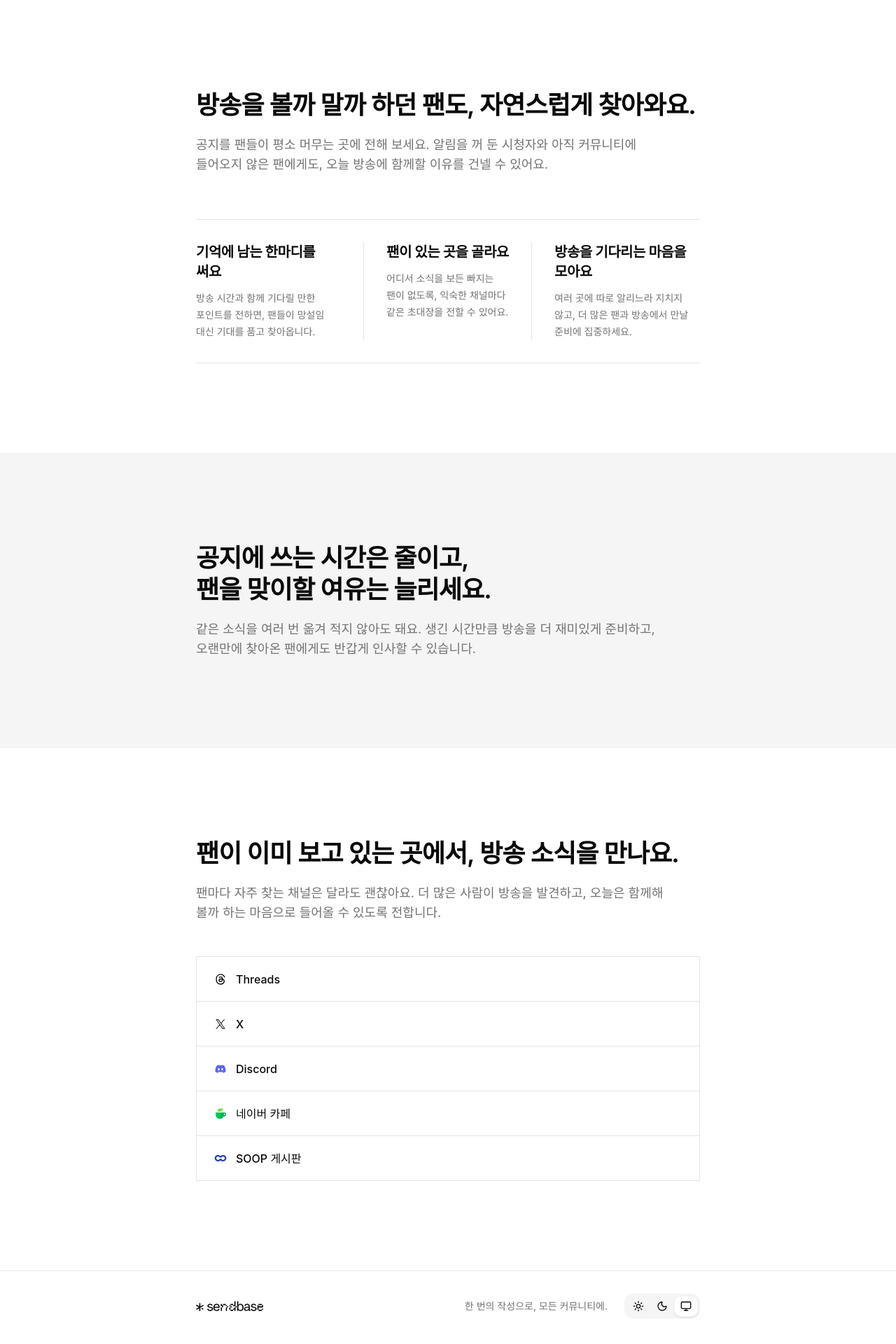
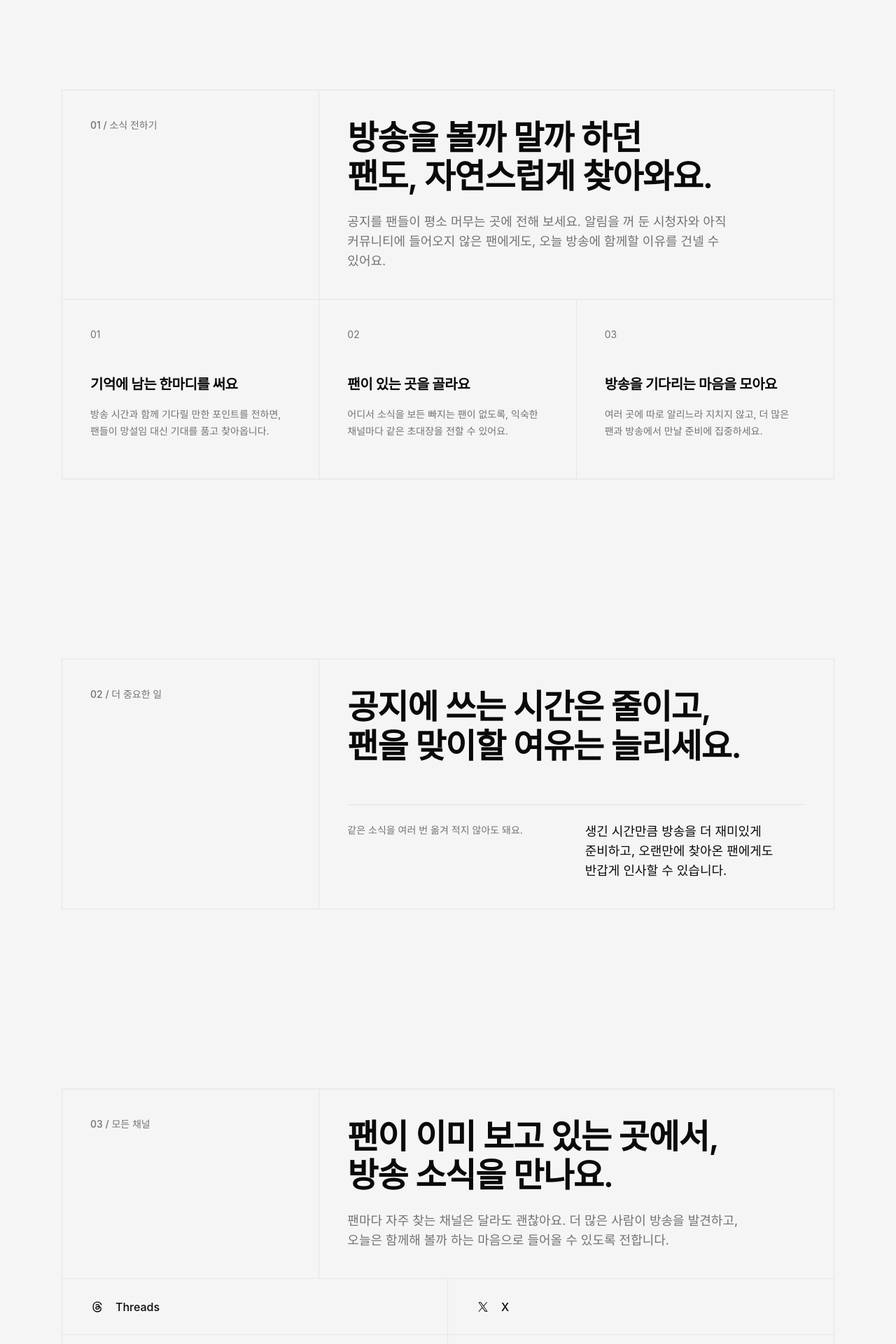
Before and after one commit to workbase/sendbase, a Next.js app: page / in a window 1280 px wide. Shown: the part 800-2720 px from the top of the page at 70% size. Built offline with nearby package versions, Linux system fonts and the light colour scheme; a web font is replaced by a local one.

Commit message:
cta 버튼 추가

```diff
--- a/app/page.tsx
+++ b/app/page.tsx
@@ -1,5 +1,6 @@
 import { PlatformLogo } from "@/components/logos/platform-logo"
 import { BrowserSupportGate } from "@/components/landing/browser-support-gate"
+import { FloatingCta } from "@/components/landing/floating-cta"
 import { SendbaseLogo } from "@/components/logos/sendbase-logo"
 import { ThemeSelector } from "@/components/settings/theme-selector"
 import { PostEditor } from "@/components/workspace/post-editor"
@@ -64,12 +65,14 @@
 
 export default function LandingPage() {
   return (
-    <main>
+    <main className="bg-muted">
       <BrowserSupportGate />
       <div className="fixed top-5 left-5 z-20 text-foreground">
         <SendbaseLogo className="h-auto w-32" />
       </div>
+      <FloatingCta />
       <section
+        id="landing-hero"
         aria-labelledby="landing-title"
         className="relative h-svh overflow-hidden bg-muted"
       >
@@ -94,31 +97,43 @@
 
       <section
         aria-labelledby="how-it-works"
-        className="bg-background py-24 sm:py-32"
+        className="bg-muted py-24 sm:py-32"
       >
-        <div className="mx-auto w-full max-w-3xl px-4 sm:px-6">
+        <div className="mx-auto w-full max-w-6xl px-4 sm:px-6">
+          <div className="border-x border-y">
+            <div className="grid sm:grid-cols-12">
+              <div className="border-b p-6 sm:col-span-4 sm:border-r sm:border-b-0 sm:p-10">
+                <p className="text-sm font-medium text-muted-foreground">01 / 소식 전하기</p>
+              </div>
+              <div className="p-6 sm:col-span-8 sm:p-10">
                 <h2
                   id="how-it-works"
-            className="max-w-3xl text-2xl leading-tight font-semibold tracking-tight text-balance sm:text-4xl"
+                  className="max-w-2xl text-3xl leading-[1.15] font-semibold tracking-tight text-balance sm:text-5xl"
                 >
                   방송을 볼까 말까 하던 팬도, 자연스럽게 찾아와요.
                 </h2>
-          <p className="mt-5 max-w-2xl text-base leading-7 text-muted-foreground sm:text-lg">
+                <p className="mt-6 max-w-xl text-base leading-7 text-muted-foreground sm:text-lg">
                   공지를 팬들이 평소 머무는 곳에 전해 보세요. 알림을 꺼 둔 시청자와
                   아직 커뮤니티에 들어오지 않은 팬에게도, 오늘 방송에 함께할 이유를
                   건넬 수 있어요.
                 </p>
+              </div>
+            </div>
+          </div>
 
-          <ol className="mt-16 grid gap-8 border-y py-8 sm:grid-cols-3 sm:gap-0">
+          <ol className="grid border-x border-b sm:grid-cols-3">
             <FlowStep
+              number="01"
               title="기억에 남는 한마디를 써요"
               description="방송 시간과 함께 기다릴 만한 포인트를 전하면, 팬들이 망설임 대신 기대를 품고 찾아옵니다."
             />
             <FlowStep
+              number="02"
               title="팬이 있는 곳을 골라요"
               description="어디서 소식을 보든 빠지는 팬이 없도록, 익숙한 채널마다 같은 초대장을 전할 수 있어요."
             />
             <FlowStep
+              number="03"
               title="방송을 기다리는 마음을 모아요"
               description="여러 곳에 따로 알리느라 지치지 않고, 더 많은 팬과 방송에서 만날 준비에 집중하세요."
             />
@@ -130,40 +145,58 @@
         aria-labelledby="focus-title"
         className="bg-muted py-24 sm:py-32"
       >
-        <div className="mx-auto w-full max-w-3xl px-4 sm:px-6">
+        <div className="mx-auto w-full max-w-6xl px-4 sm:px-6">
+          <div className="grid border-x border-y sm:grid-cols-12">
+            <div className="border-b p-6 sm:col-span-4 sm:border-r sm:border-b-0 sm:p-10">
+              <p className="text-sm font-medium text-muted-foreground">02 / 더 중요한 일</p>
+            </div>
+            <div className="p-6 sm:col-span-8 sm:p-10">
               <h2
                 id="focus-title"
-            className="max-w-3xl text-2xl leading-tight font-semibold tracking-tight text-balance sm:text-4xl"
+                className="max-w-3xl text-3xl leading-[1.15] font-semibold tracking-tight text-balance sm:text-5xl"
               >
                 공지에 쓰는 시간은 줄이고, 팬을 맞이할 여유는 늘리세요.
               </h2>
-          <p className="mt-5 max-w-2xl text-base leading-7 text-muted-foreground sm:text-lg">
-            같은 소식을 여러 번 옮겨 적지 않아도 돼요. 생긴 시간만큼 방송을 더
-            재미있게 준비하고, 오랜만에 찾아온 팬에게도 반갑게 인사할 수 있습니다.
+              <div className="mt-14 grid gap-6 border-t pt-6 sm:grid-cols-2">
+                <p className="text-sm leading-6 text-muted-foreground">
+                  같은 소식을 여러 번 옮겨 적지 않아도 돼요.
                 </p>
+                <p className="text-base leading-7 sm:text-lg">
+                  생긴 시간만큼 방송을 더 재미있게 준비하고, 오랜만에 찾아온 팬에게도 반갑게 인사할 수 있습니다.
+                </p>
+              </div>
+            </div>
+          </div>
         </div>
       </section>
 
       <section
         aria-labelledby="platforms-title"
-        className="bg-background py-24 sm:py-32"
+        className="bg-muted py-24 sm:py-32"
       >
-        <div className="mx-auto w-full max-w-3xl px-4 sm:px-6">
+        <div className="mx-auto w-full max-w-6xl px-4 sm:px-6">
+          <div className="grid border-x border-y sm:grid-cols-12">
+            <div className="border-b p-6 sm:col-span-4 sm:border-r sm:border-b-0 sm:p-10">
+              <p className="text-sm font-medium text-muted-foreground">03 / 모든 채널</p>
+            </div>
+            <div className="p-6 sm:col-span-8 sm:p-10">
               <h2
                 id="platforms-title"
-            className="max-w-3xl text-2xl leading-tight font-semibold tracking-tight text-balance sm:text-4xl"
+                className="max-w-2xl text-3xl leading-[1.15] font-semibold tracking-tight text-balance sm:text-5xl"
               >
                 팬이 이미 보고 있는 곳에서, 방송 소식을 만나요.
               </h2>
-          <p className="mt-5 max-w-2xl text-base leading-7 text-muted-foreground sm:text-lg">
+              <p className="mt-6 max-w-xl text-base leading-7 text-muted-foreground sm:text-lg">
                 팬마다 자주 찾는 채널은 달라도 괜찮아요. 더 많은 사람이 방송을
                 발견하고, 오늘은 함께해 볼까 하는 마음으로 들어올 수 있도록 전합니다.
               </p>
-          <ul className="mt-12 border-t border-l">
+            </div>
+          </div>
+          <ul className="grid border-x border-b sm:grid-cols-2">
             {publishPlatforms.map((platform) => (
               <li
                 key={platform}
-                className="flex min-h-16 items-center gap-3 border-r border-b px-5 text-sm font-medium sm:px-6 sm:text-base"
+                className="flex min-h-20 items-center gap-4 border-b px-6 text-sm font-medium last:border-b-0 sm:odd:border-r sm:px-10 sm:text-base"
               >
                 <PlatformLogo platform={platform} className="size-5 shrink-0" />
                 {platformLimits[platform].label}
@@ -173,8 +206,8 @@
         </div>
       </section>
 
-      <footer className="border-t bg-background py-8">
-        <div className="mx-auto flex w-full max-w-3xl flex-col gap-5 px-4 text-sm text-muted-foreground sm:flex-row sm:items-center sm:justify-between sm:px-6">
+      <footer className="border-t bg-muted py-8">
+        <div className="mx-auto flex w-full max-w-6xl flex-col gap-5 px-4 text-sm text-muted-foreground sm:flex-row sm:items-center sm:justify-between sm:px-6">
           <SendbaseLogo className="h-auto w-24 text-foreground" />
           <div className="flex flex-wrap items-center gap-4 sm:gap-6">
             <p>한 번의 작성으로, 모든 커뮤니티에.</p>
@@ -187,16 +220,19 @@
 }
 
 function FlowStep({
+  number,
   title,
   description,
 }: {
+  number: string
   title: string
   description: string
 }) {
   return (
-    <li className="relative pr-8 last:pr-0 sm:border-r sm:px-8 sm:first:pl-0 sm:last:border-r-0 sm:last:pr-0">
-      <h3 className="text-xl font-semibold tracking-tight">{title}</h3>
-      <p className="mt-3 text-sm leading-6 text-muted-foreground">{description}</p>
+    <li className="min-h-64 border-b p-6 last:border-b-0 sm:border-r sm:border-b-0 sm:p-10 sm:last:border-r-0">
+      <p className="text-sm text-muted-foreground">{number}</p>
+      <h3 className="mt-12 text-xl leading-snug font-semibold tracking-tight">{title}</h3>
+      <p className="mt-4 text-sm leading-6 text-muted-foreground">{description}</p>
     </li>
   )
 }
--- /dev/null
+++ b/components/landing/floating-cta.tsx
@@ -0,0 +1,38 @@
+"use client"
+
+import { useEffect, useState } from "react"
+
+import { Button } from "@/components/ui/button"
+import { landingLoginRequestedEvent } from "@/lib/landing/events"
+
+export function FloatingCta() {
+  const [isVisible, setIsVisible] = useState(false)
+
+  useEffect(() => {
+    const hero = document.getElementById("landing-hero")
+    if (!hero) return
+
+    const observer = new IntersectionObserver(([entry]) => {
+      setIsVisible(!entry.isIntersecting)
+    })
+
+    observer.observe(hero)
+
+    return () => observer.disconnect()
+  }, [])
+
+  return (
+    <div
+      className={`fixed top-5 right-5 z-20 transition-opacity duration-200 ${
+        isVisible ? "pointer-events-auto opacity-100" : "pointer-events-none opacity-0"
+      }`}
+    >
+      <Button
+        className="h-10 shadow-sm"
+        onClick={() => window.dispatchEvent(new Event(landingLoginRequestedEvent))}
+      >
+        무료로 시작하기
+      </Button>
+    </div>
+  )
+}
--- a/components/workspace/post-editor.tsx
+++ b/components/workspace/post-editor.tsx
@@ -54,6 +54,7 @@
   PopoverTrigger,
 } from "@/components/ui/popover"
 import { getStoredExtensionInstallation } from "@/lib/browser/extension-installation"
+import { landingLoginRequestedEvent } from "@/lib/landing/events"
 import { cn } from "@/lib/utils"
 import { countCharacters, platformLimits } from "@/lib/platforms/limits"
 import {
@@ -324,6 +325,9 @@
     getServerLoginErrorSnapshot
   )
   const effectiveLoginError = loginError ?? urlLoginError
+  const [isLandingLoginOpen, setIsLandingLoginOpen] = useState(
+    Boolean(effectiveLoginError)
+  )
   const [isPublishing, startPublishing] = useTransition()
   const imageInputRef = useRef<HTMLInputElement>(null)
   const editorContainerRef = useRef<HTMLDivElement>(null)
@@ -336,6 +340,15 @@
       }
     }
   }, [])
+
+  useEffect(() => {
+    if (mode !== "landing") return
+
+    const openLogin = () => setIsLandingLoginOpen(true)
+    window.addEventListener(landingLoginRequestedEvent, openLogin)
+
+    return () => window.removeEventListener(landingLoginRequestedEvent, openLogin)
+  }, [mode])
 
   const {
     register,
@@ -792,7 +805,10 @@
             )}
           </div>
           {mode === "landing" ? (
-            <Popover defaultOpen={Boolean(effectiveLoginError)}>
+            <Popover
+              open={isLandingLoginOpen || Boolean(effectiveLoginError)}
+              onOpenChange={setIsLandingLoginOpen}
+            >
               <PopoverTrigger render={<Button className="h-10 shadow-sm" />}>
                 무료로 시작하기
               </PopoverTrigger>
--- /dev/null
+++ b/lib/landing/events.ts
@@ -0,0 +1 @@
+export const landingLoginRequestedEvent = "sendbase:landing-login-requested"
```
Lines whose indentation alone changed are shown as unchanged.
